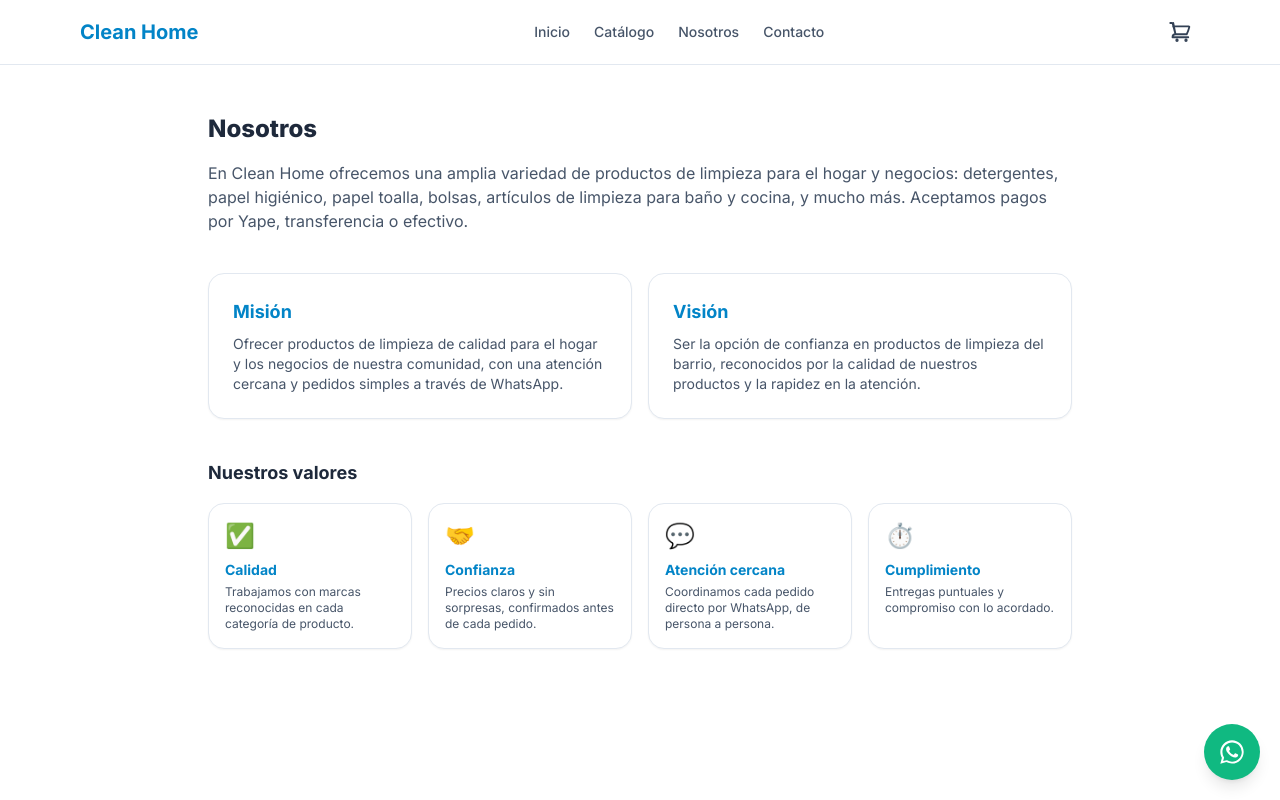
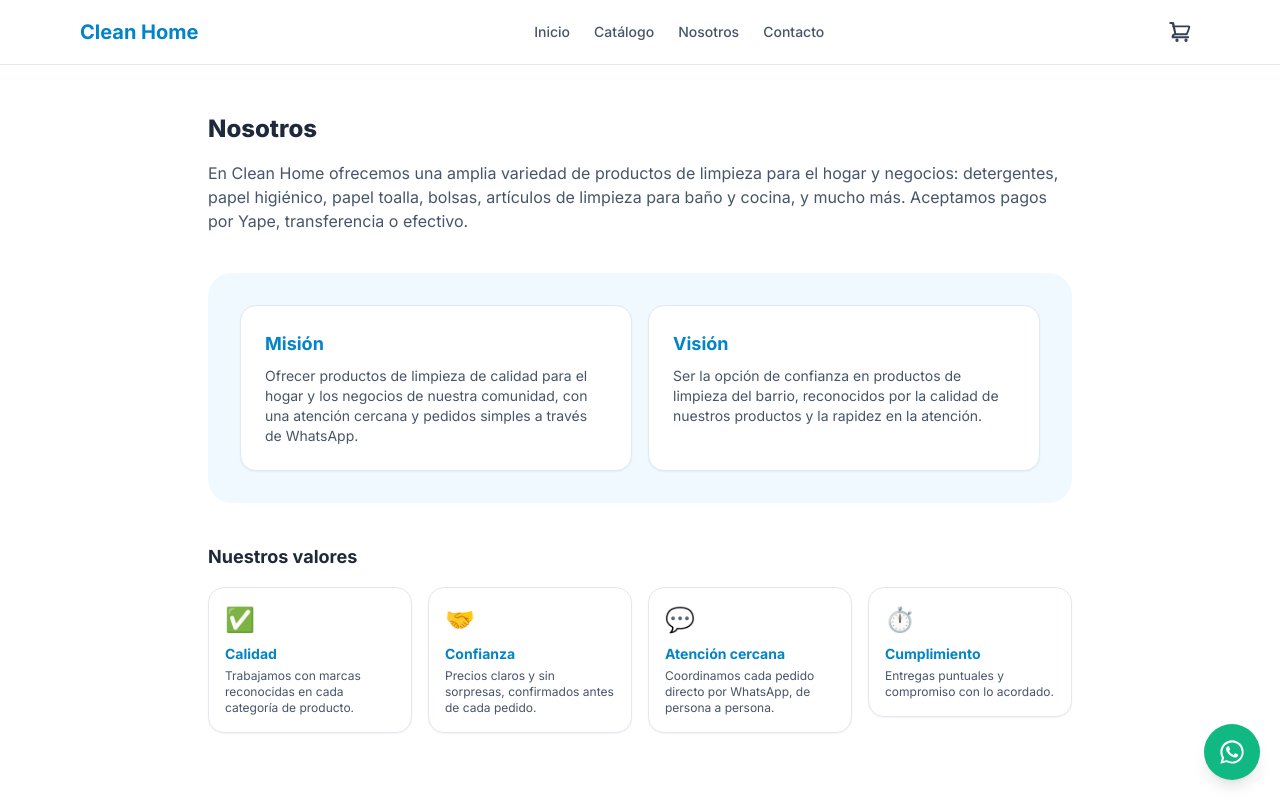
Before and after one commit to gonzalo-droid/clean-home, a Next.js app: page /nosotros in a window 1280 px wide. Shown: the top 800 px of the page. Built offline with nearby package versions, Linux system fonts and the light colour scheme.

Commit message:
feat: add scroll-reveal and section separation to Nosotros

```diff
--- a/app/nosotros/page.tsx
+++ b/app/nosotros/page.tsx
@@ -1,4 +1,5 @@
 import type { Metadata } from "next";
+import Reveal from "@/components/Reveal";
 
 export const metadata: Metadata = {
   title: "Nosotros",
@@ -32,13 +33,16 @@ export default function NosotrosPage() {
   return (
     <div className="mx-auto max-w-4xl px-4 py-12">
       <h1 className="mb-4 text-2xl font-extrabold text-slate-800">Nosotros</h1>
+      <Reveal>
         <p className="mb-10 text-slate-600">
           En Clean Home ofrecemos una amplia variedad de productos de limpieza para el hogar y
           negocios: detergentes, papel higiénico, papel toalla, bolsas, artículos de limpieza para
           baño y cocina, y mucho más. Aceptamos pagos por Yape, transferencia o efectivo.
         </p>
+      </Reveal>
 
-      <div className="mb-10 grid gap-4 sm:grid-cols-2">
+      <Reveal className="mb-10 rounded-3xl bg-sky-50 p-6 sm:p-8">
+        <div className="grid gap-4 sm:grid-cols-2">
           <div className="rounded-2xl border border-slate-200 bg-white p-6 shadow-sm">
             <h2 className="mb-2 text-lg font-bold text-sky-600">Misión</h2>
             <p className="text-sm text-slate-600">
@@ -54,18 +58,18 @@ export default function NosotrosPage() {
             </p>
           </div>
         </div>
+      </Reveal>
 
       <h2 className="mb-4 text-lg font-bold text-slate-800">Nuestros valores</h2>
       <div className="grid gap-4 sm:grid-cols-2 lg:grid-cols-4">
-        {VALUES.map((value) => (
-          <div
-            key={value.title}
-            className="rounded-2xl border border-slate-200 bg-white p-4 shadow-sm transition duration-200 hover:-translate-y-1 hover:shadow-md"
-          >
+        {VALUES.map((value, index) => (
+          <Reveal key={value.title} delayMs={index * 100}>
+            <div className="rounded-2xl border border-slate-200 bg-white p-4 shadow-sm transition duration-200 hover:-translate-y-1 hover:shadow-md">
               <span className="mb-2 block text-2xl">{value.icon}</span>
               <h3 className="mb-1 text-sm font-bold text-sky-600">{value.title}</h3>
               <p className="text-xs text-slate-600">{value.description}</p>
             </div>
+          </Reveal>
         ))}
       </div>
     </div>
```
Lines whose indentation alone changed are shown as unchanged.
